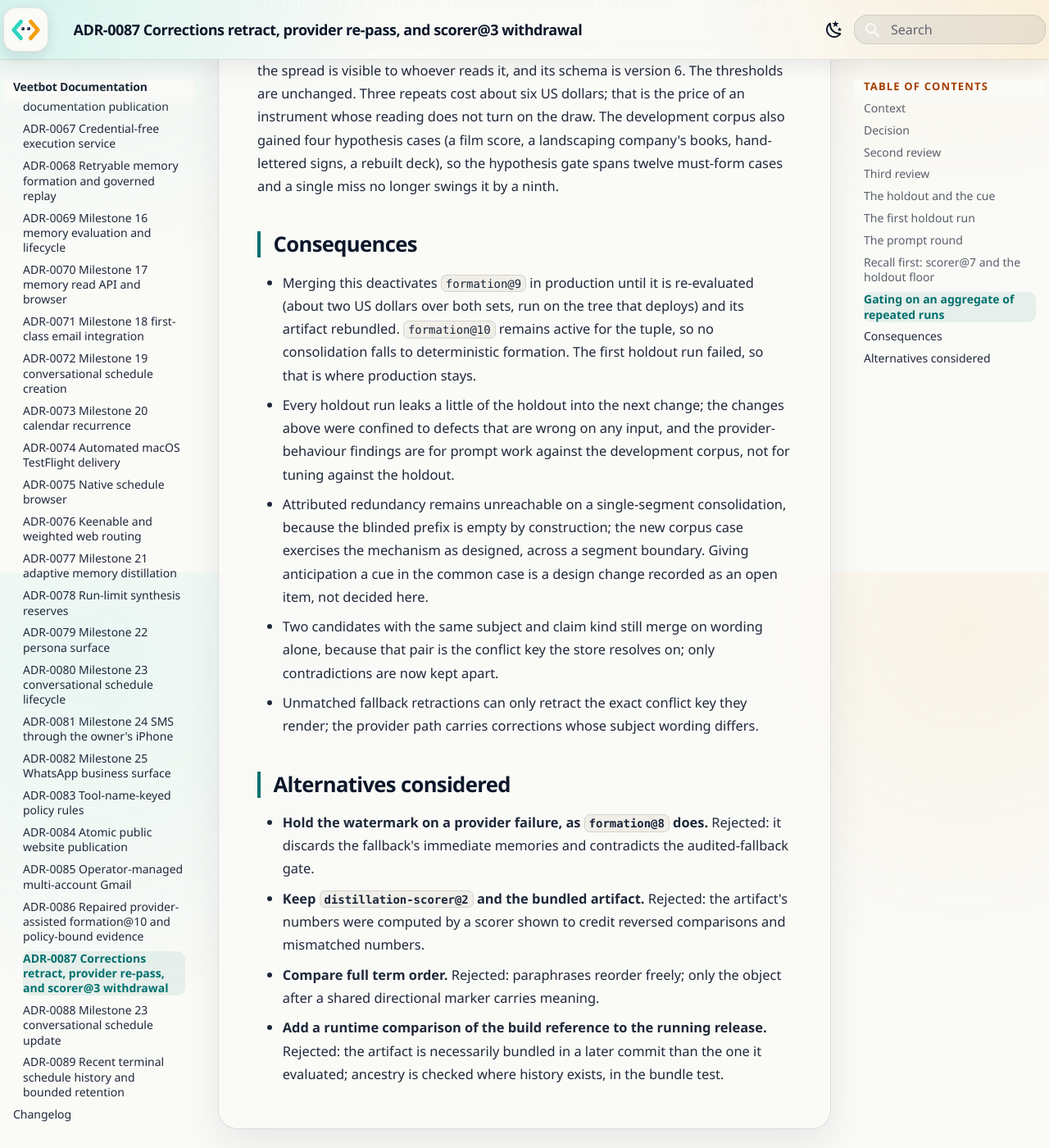
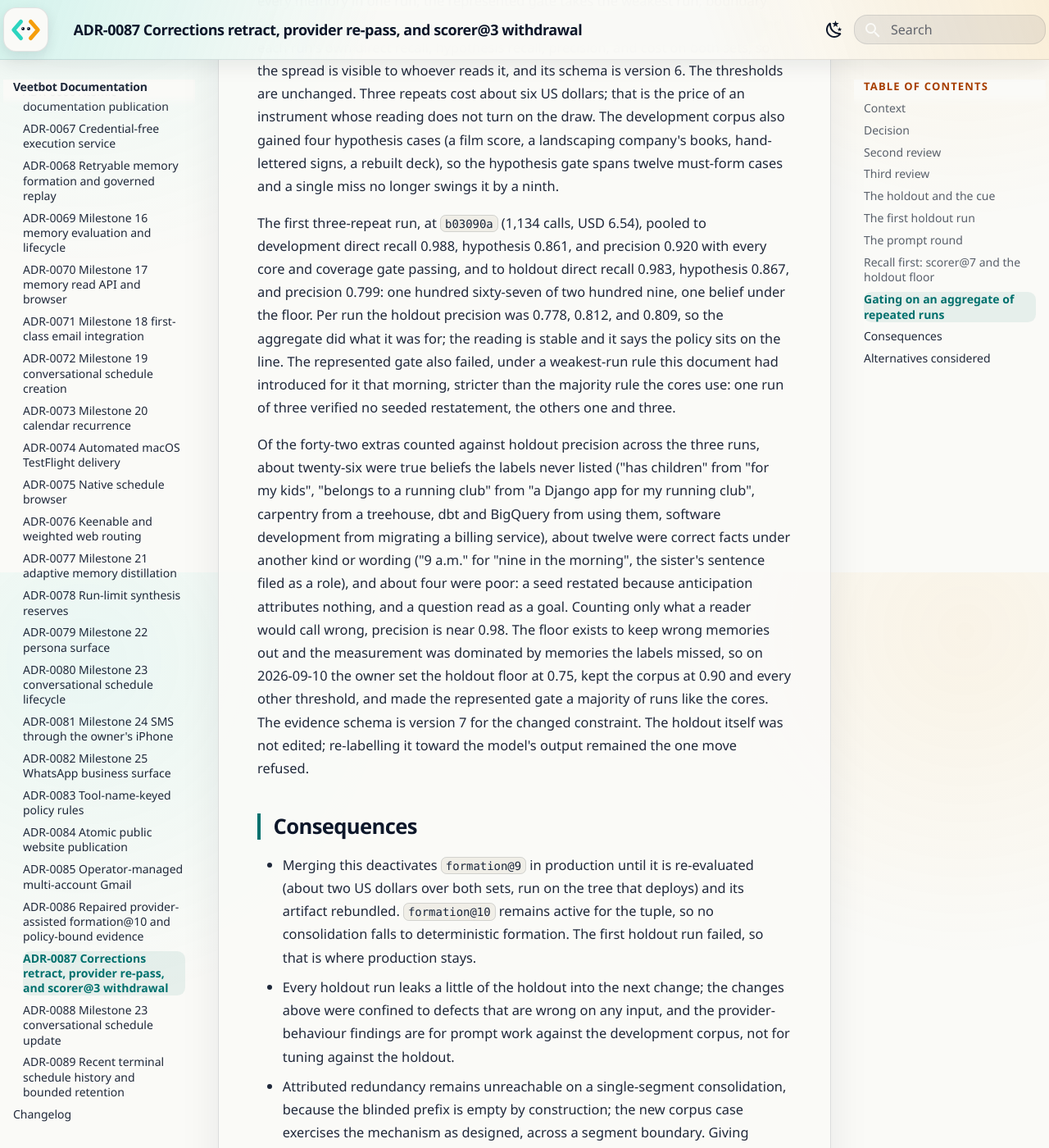
Before and after one commit to avitus/veetbot, an MkDocs documentation site: the page built from docs/adr/0087-formation9-corrections-repass-and-scorer3.md, in a window 1280 px wide and 1400 px high, scrolled down 11002 px. Shown: the whole window at 82% size. Built offline with MkDocs 1.6.1 and Material for MkDocs 9.7.7, drawn with Linux system fonts in a browser that asks for light colours.

Commit message:
feat(memory): holdout precision floor 0.75 and a majority rule for the represented gate
The first three-repeat run (b03090a, 1,134 calls, USD 6.54) pooled to
holdout precision 0.799, one belief under 0.80, with every recall, lift,
core, and coverage gate passing on both sets; the represented gate failed
only under the weakest-run rule the aggregate had introduced, stricter
than the cores. Of the forty-two holdout extras, about twenty-six were
true beliefs the labels never listed and about twelve correct facts under
another kind or wording; four were poor. The owner set the holdout floor
at 0.75, kept the corpus at 0.90 and every other threshold, and made the
represented gate a majority of runs like the cores. Evidence schema 7.
The holdout is unchanged. Re-scored offline, the pooled run passes both
gate sets under these rules.

Reading-Lane: A

Co-Authored-By: Claude Fable 5.1 <noreply@anthropic.com>
Glen-Conversation: bdc9d84f-65fb-4bfe-8a35-5d53049845c6

```diff
--- a/docs/adr/0087-formation9-corrections-repass-and-scorer3.md
+++ b/docs/adr/0087-formation9-corrections-repass-and-scorer3.md
@@ -404,6 +404,34 @@ score, a landscaping company's books, hand-lettered signs, a rebuilt deck),
 so the hypothesis gate spans twelve must-form cases and a single miss no
 longer swings it by a ninth.
 
+The first three-repeat run, at `b03090a` (1,134 calls, USD 6.54), pooled
+to development direct recall 0.988, hypothesis 0.861, and precision 0.920
+with every core and coverage gate passing, and to holdout direct recall
+0.983, hypothesis 0.867, and precision 0.799: one hundred sixty-seven of
+two hundred nine, one belief under the floor. Per run the holdout precision
+was 0.778, 0.812, and 0.809, so the aggregate did what it was for; the
+reading is stable and it says the policy sits on the line. The represented
+gate also failed, under a weakest-run rule this document had introduced for
+it that morning, stricter than the majority rule the cores use: one run of
+three verified no seeded restatement, the others one and three.
+
+Of the forty-two extras counted against holdout precision across the three
+runs, about twenty-six were true beliefs the labels never listed ("has
+children" from "for my kids", "belongs to a running club" from "a Django
+app for my running club", carpentry from a treehouse, dbt and BigQuery from
+using them, software development from migrating a billing service), about
+twelve were correct facts under another kind or wording ("9 a.m." for
+"nine in the morning", the sister's sentence filed as a role), and about
+four were poor: a seed restated because anticipation attributes nothing,
+and a question read as a goal. Counting only what a reader would call wrong,
+precision is near 0.98. The floor exists to keep wrong memories out and the
+measurement was dominated by memories the labels missed, so on 2026-09-10
+the owner set the holdout floor at 0.75, kept the corpus at 0.90 and every
+other threshold, and made the represented gate a majority of runs like the
+cores. The evidence schema is version 7 for the changed constraint. The
+holdout itself was not edited; re-labelling it toward the model's output
+remained the one move refused.
+
 ## Consequences
 
 - Merging this deactivates `formation@9` in production until it is
```
Also changed, not shown: docs/plan/adaptive-memory-distillation.md (+2 -2 lines), src/agent_core/memory/release_evidence/README.md (+11 -2 lines), 4 other files.
